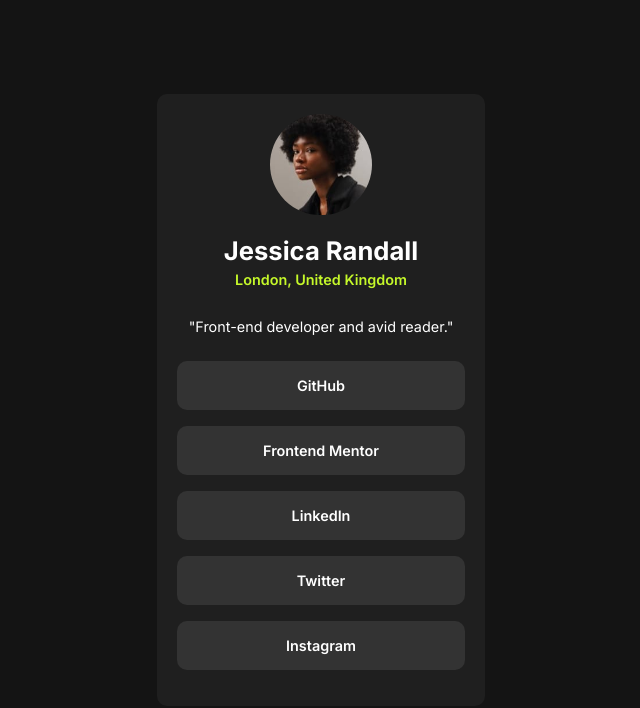
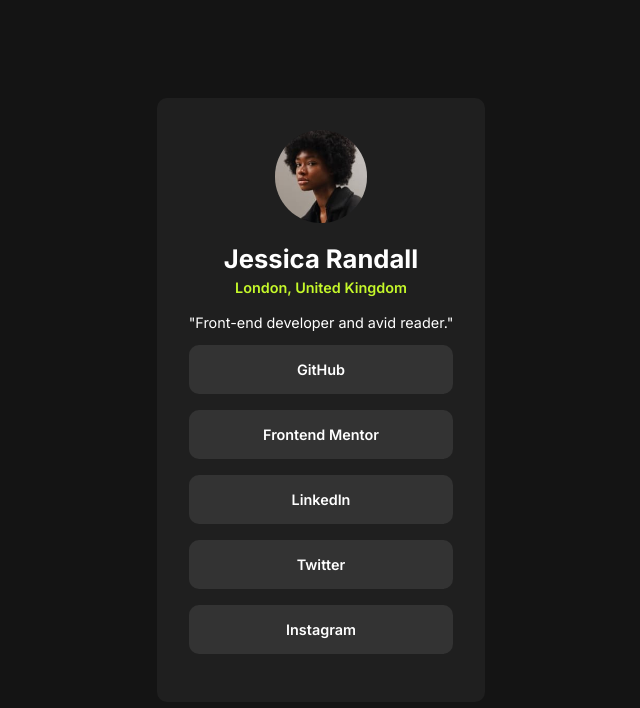
Before and after one commit to IamErickNgooh/FrontendMentor-Social-links-profile, a plain HTML site: page index.html in a window 1280 px wide. Shown: the whole page, without its empty margins (319-959 px from the left). Drawn offline with Linux system fonts and the light colour scheme.

Commit message:
Social link profile finish

```diff
--- a/index.html
+++ b/index.html
@@ -4,16 +4,22 @@
   <meta charset="UTF-8" />
   <meta name="viewport" content="width=device-width, initial-scale=1.0" />
   <link rel="icon" type="image/png" sizes="32x32" href="./assets/images/favicon-32x32.png" />
+
   <title>Frontend Mentor | Social links profile</title>
-  <link rel="stylesheet" href="style.css" />
+
+  <!-- Google Font – Inter -->
   <link rel="preconnect" href="https://fonts.googleapis.com">
   <link rel="preconnect" href="https://fonts.gstatic.com" crossorigin>
-  <link href="https://fonts.googleapis.com/css2?family=Inter:ital,opsz,wght@0,14..32,100..900;1,14..32,100..900&family=Montserrat:ital,wght@0,100..900;1,100..900&family=Oswald:wght@200..700&family=Outfit:wght@100..900&display=swap" rel="stylesheet">
+  <link href="https://fonts.googleapis.com/css2?family=Inter:wght@400;600;700&display=swap" rel="stylesheet">
+
+  <link rel="stylesheet" href="style.css" />
 </head>
 <body>
+
   <main class="card">
     <!-- Profile picture -->
-    <img class="profile-img" src="./assets/images/avatar-jessica.jpeg" alt="Profile picture of Jessica Randall" />
+    <img class="profile-img" src="./assets/images/avatar-jessica.jpeg"
+         alt="Profile picture of Jessica Randall" />
 
     <!-- Name -->
     <h1 class="name">Jessica Randall</h1>
@@ -21,7 +27,7 @@
     <!-- Location -->
     <p class="location">London, United Kingdom</p>
 
-    <!-- Role -->
+    <!-- Role / bio -->
     <p class="role">"Front-end developer and avid reader."</p>
 
     <!-- Social links -->
@@ -33,5 +39,6 @@
       <a class="button" href="#">Instagram</a>
     </div>
   </main>
+
 </body>
 </html>
--- a/style.css
+++ b/style.css
@@ -1,69 +1,103 @@
+/* ---------- Reset ---------- */
 * {
     margin: 0;
     padding: 0;
     box-sizing: border-box;
 }
 
+/* ---------- Base ---------- */
 body {
     background-color: hsl(0, 0%, 8%);
     color: hsl(0, 0%, 100%);
     font-family: 'Inter', sans-serif;
+
     display: flex;
     justify-content: center;
     align-items: center;
     min-height: 100vh;
 }
 
+/* ---------- Card ---------- */
 .card {
     background-color: hsl(0, 0%, 12%);
     max-width: 360px;
+    padding: 20px;
     border-radius: 10px;
-    padding: 20px;
+
     display: flex;
     flex-direction: column;
     align-items: center;
 }
 
+/* ---------- Profile image ---------- */
 .profile-img {
     width: 35%;
     border-radius: 50%;
     margin-bottom: 20px;
 }
+
+/* ---------- Text ---------- */
 .name {
     font-size: 1.6rem;
     font-weight: 700;
     margin-bottom: 5px;
 }
+
 .location {
     font-size: 0.9rem;
     font-weight: 600;
     color: hsl(75, 94%, 57%);
     margin-bottom: 18px;
 }
+
 .role {
     font-size: 0.9rem;
     font-weight: 400;
     margin-bottom: 14px;
-    padding: 12px;
+    text-align: center;
 }
 
+/* ---------- Links ---------- */
 .links {
     width: 100%;
 }
-.links .button {
+
+.button {
+    display: block;
+    width: 100%;
+    text-align: center;
     text-decoration: none;
+
+    background-color: hsl(0, 0%, 20%);
     color: hsl(0, 0%, 100%);
-    background-color: hsl(0, 0%, 20%);
     font-size: 0.9rem;
     font-weight: 600;
-    display: block;
-    border-radius: 10px;
-    text-align: center;
+
     padding: 16px;
     margin-bottom: 16px;
+    border-radius: 10px;
+
+    /* Smooth change */
+    transition: background-color 0.2s ease, color 0.2s ease;
 }
-.links .button:hover {
+
+/* Hover state */
+.button:hover {
     background-color: hsl(75, 94%, 57%);
     color: hsl(0, 0%, 12%);
-    transition: background-color 0.2s ease;
+    cursor: pointer;
 }
+
+/* Keyboard focus */
+.button:focus-visible {
+    outline: 2px solid hsl(75, 94%, 57%);
+    outline-offset: 4px;
+}
+
+/* ---------- Desktop adjustment (optional) ---------- */
+@media (min-width: 1024px) {
+    .card {
+      max-width: 400px;
+      padding: 32px;
+    }
+}
```
